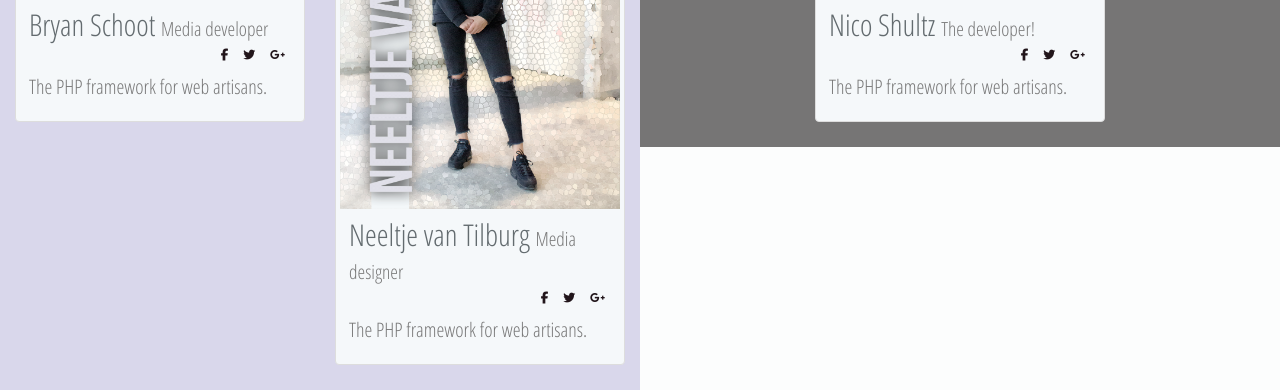
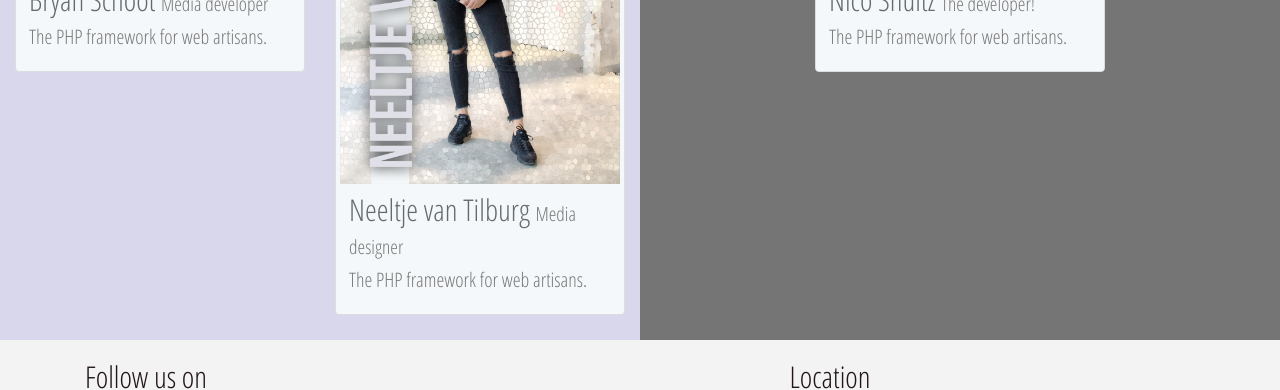
Before and after one commit to SpendersFontys/Spender, a Laravel app: template resources/views/team.blade.php in a window 1280 px wide. Shown: the part 1270-1660 px from the top of the page. Run offline with Laravel 8, Linux system fonts and the light colour scheme; the template is opened without the code that fills it, so the values that code supplies are empty; settings files or empty folders that the repository lacks are supplied; some libraries are stand-ins or nearby versions.

Commit message:
Laravel: small fixes

```diff
--- a/public/css/style.css
+++ b/public/css/style.css
@@ -41,6 +41,9 @@
     line-height: 1;
     color: var(--Text);
     margin: 11px 0 11px 0 !important;
+}
+hr{
+    border-top: 1px solid var(--Text);
 }
 a{
     color: var(--Text);
--- a/resources/views/team.blade.php
+++ b/resources/views/team.blade.php
@@ -46,11 +46,6 @@
                                         <small class="block">Business</small>
                                     </h2>
                                 </div>
-                                <div class="pull-right">
-                                    <a href="#" class="btn ico-only btn-facebook btn-xs"><i class="fa fa-facebook"></i></a>
-                                    <a href="#" class="btn ico-only btn-twitter btn-xs"><i class="fa fa-twitter"></i></a>
-                                    <a href="#" class="btn ico-only btn-google-plus btn-xs"><i class="fa fa-google-plus"></i></a>
-                                </div>
                             </div>
                             <p class="noborder nomargin nopadding"><?php $value = str_limit('The PHP framework for web artisans.', 50); echo $value ?></p>
                         </div>
@@ -69,11 +64,6 @@
                                         <small class="block">Business</small>
                                     </h2>
                                 </div>
-                                <div class="pull-right">
-                                    <a href="#" class="btn ico-only btn-facebook btn-xs"><i class="fa fa-facebook"></i></a>
-                                    <a href="#" class="btn ico-only btn-twitter btn-xs"><i class="fa fa-twitter"></i></a>
-                                    <a href="#" class="btn ico-only btn-google-plus btn-xs"><i class="fa fa-google-plus"></i></a>
-                                </div>
                             </div>
                             <p class="noborder nomargin nopadding"><?php $value = str_limit('The PHP framework for web artisans.', 50); echo $value ?></p>
                         </div>
@@ -84,7 +74,7 @@
     </section>
 
     <section>
-        <div class="row">
+        <div class="row bg-lightgrey">
             <div class="col-md-6 bg-lila sectionClass">
                 <h2 class="text-center teamheader">
                     <strong>Team</strong> Media
@@ -101,11 +91,6 @@
                                     <h2 class="nomargin">Bryan Schoot
                                         <small class="block">Media developer</small>
                                     </h2>
-                                </div>
-                                <div class="pull-right">
-                                    <a href="#" class="btn ico-only btn-facebook btn-xs"><i class="fa fa-facebook"></i></a>
-                                    <a href="#" class="btn ico-only btn-twitter btn-xs"><i class="fa fa-twitter"></i></a>
-                                    <a href="#" class="btn ico-only btn-google-plus btn-xs"><i class="fa fa-google-plus"></i></a>
                                 </div>
                             </div>
                             <p class="noborder nomargin nopadding"><?php $value = str_limit('The PHP framework for web artisans.', 50); echo $value ?></p>
@@ -125,11 +110,6 @@
                                     <h2 class="nomargin"> Neeltje van Tilburg
                                         <small class="block">Media designer</small>
                                     </h2>
-                                </div>
-                                <div class="pull-right">
-                                    <a href="#" class="btn ico-only btn-facebook btn-xs"><i class="fa fa-facebook"></i></a>
-                                    <a href="#" class="btn ico-only btn-twitter btn-xs"><i class="fa fa-twitter"></i></a>
-                                    <a href="#" class="btn ico-only btn-google-plus btn-xs"><i class="fa fa-google-plus"></i></a>
                                 </div>
                             </div>
                             <p class="noborder nomargin nopadding"><?php $value = str_limit('The PHP framework for web artisans.', 50); echo $value ?></p>
@@ -154,11 +134,6 @@
                                     <h2 class="nomargin"> Nico Shultz
                                         <small class="block">The developer!</small>
                                     </h2>
-                                </div>
-                                <div class="pull-right">
-                                    <a href="#" class="btn ico-only btn-facebook btn-xs"><i class="fa fa-facebook"></i></a>
-                                    <a href="#" class="btn ico-only btn-twitter btn-xs"><i class="fa fa-twitter"></i></a>
-                                    <a href="#" class="btn ico-only btn-google-plus btn-xs"><i class="fa fa-google-plus"></i></a>
                                 </div>
                             </div>
                             <p class="noborder nomargin nopadding"><?php $value = str_limit('The PHP framework for web artisans.', 50); echo $value ?></p>
--- a/resources/views/welcome.blade.php
+++ b/resources/views/welcome.blade.php
@@ -1,6 +1,7 @@
 @extends('layouts.app')
 
 @section('content')
+    <section class="sectionClass">
     <div class="container">
         <div class="row">
             <div class="col-md-offset-3 col-md-6">
```
Also changed, not shown: resources/views/product.blade.php (+13 -3 lines), public/img/place kopie.png (deleted), public/img/sending kopie.png (deleted), public/img/verzenddoos kopie.png (deleted), 2 other files.
